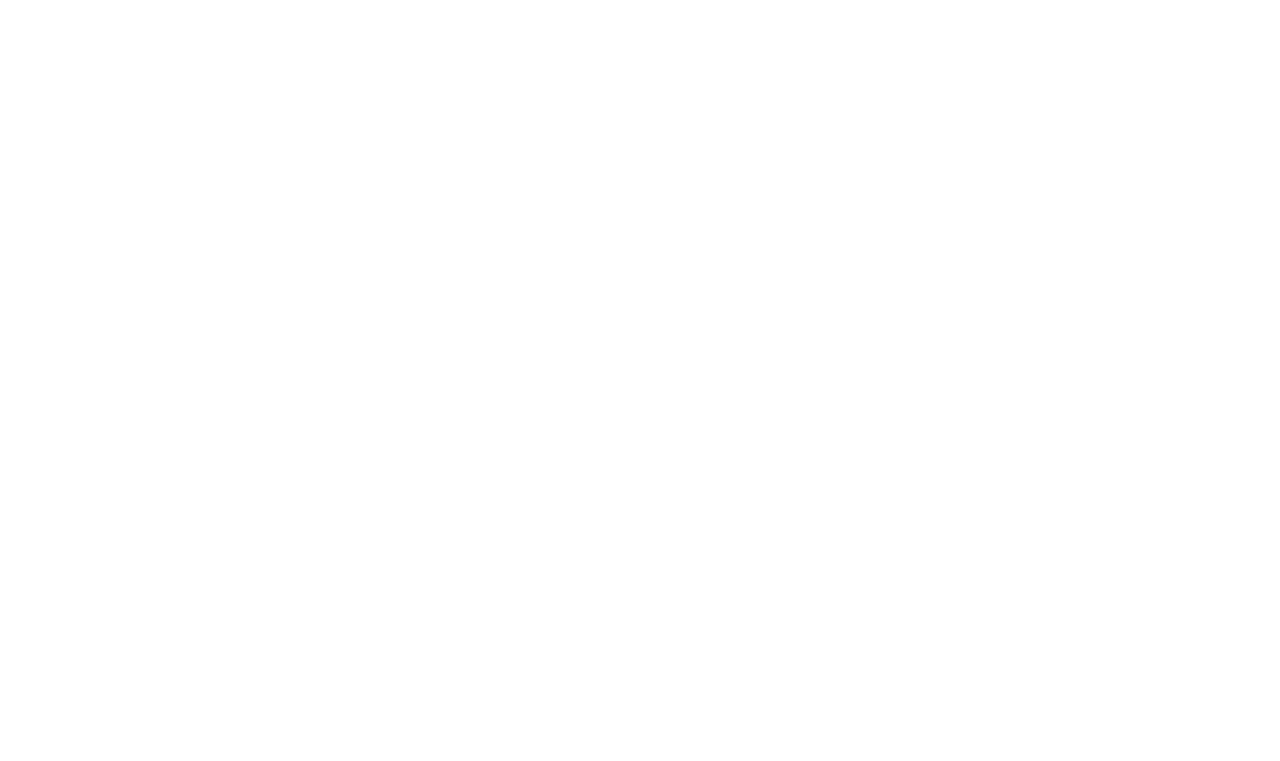
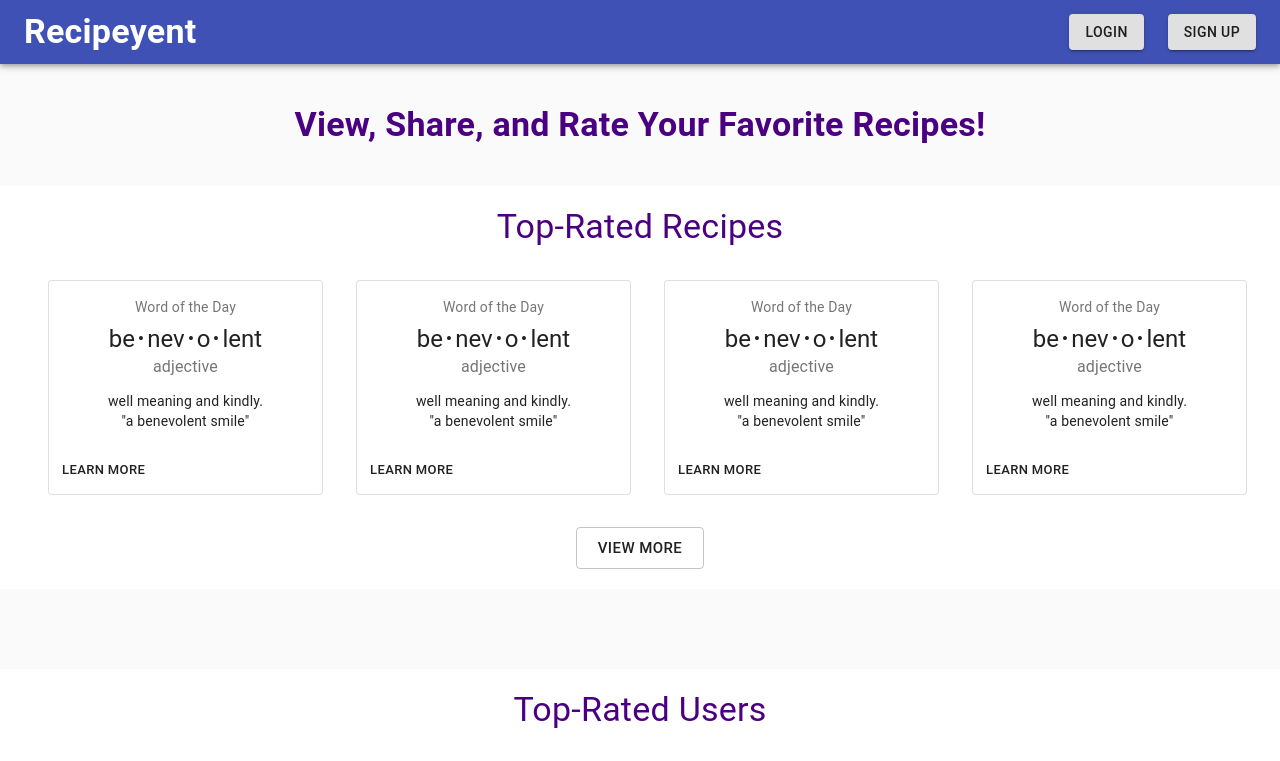
Before and after one commit to axk5209/recipeyent, a React (Create React App) app: page /home in a window 1280 px wide. Shown: the top 761 px of the page. Built offline with nearby package versions, Linux system fonts and the light colour scheme.

Commit message:
Landing Page Template

```diff
--- a/package.json
+++ b/package.json
@@ -14,6 +14,8 @@
     "react": "^16.12.0",
     "react-dom": "^16.12.0",
     "react-final-form": "^6.5.0",
+    "react-google-button": "^0.7.1",
+    "react-google-login": "^5.1.21",
     "react-redux": "^7.2.0",
     "react-router-dom": "^5.2.0",
     "react-scripts": "3.3.1",
--- /dev/null
+++ b/src/components/GuestHeader.js
@@ -0,0 +1,40 @@
+import React from 'react';
+import { makeStyles } from '@material-ui/core/styles';
+import AppBar from '@material-ui/core/AppBar';
+import Toolbar from '@material-ui/core/Toolbar';
+import Typography from '@material-ui/core/Typography';
+import Button from '@material-ui/core/Button';
+import IconButton from '@material-ui/core/IconButton';
+import CssBaseline from '@material-ui/core/CssBaseline';
+import MenuIcon from '@material-ui/icons/Menu';
+
+const useStyles = makeStyles((theme) => ({
+	root: {
+		flexGrow: 1,
+	},
+	menuButton: {
+		marginRight: theme.spacing(2),
+	},
+	title: {
+		flexGrow: 1,
+		fontWeight: "bold"
+	},
+}));
+
+export default function GuestHeader(props) {
+	const classes = useStyles();
+
+	return (
+		<div className={classes.root}>
+			<AppBar position="static">
+				<CssBaseline />
+				<Toolbar>
+					<Typography variant="h4" className={classes.title}>
+						Recipeyent
+          		</Typography>&nbsp;
+				{props.children}
+				</Toolbar>
+			</AppBar>
+		</div>
+	);
+}
--- /dev/null
+++ b/src/components/HomeHeaderButtons.js
@@ -0,0 +1,32 @@
+import React from "react"
+import { Button, makeStyles, MenuItem } from '@material-ui/core'
+import ButtonAppBarCollapse from "./HomeHeaderButtonsCollapsed"
+const useStyles = makeStyles(theme => ({
+	root: {
+		position: "absolute",
+		right: 0
+	},
+	buttonBar: {
+		[theme.breakpoints.down("xs")]: {
+			display: "none"
+		},
+		marginLeft: "24px",
+		marginRight: "0px"
+	}
+}));
+
+export default function HomeHeaderButtons() {
+	const classes = useStyles();
+	return (
+		<div>
+			<ButtonAppBarCollapse>
+				<MenuItem>Login</MenuItem>
+				<MenuItem>Sign Up</MenuItem>
+			</ButtonAppBarCollapse>
+			<div>
+				<Button color="inherit" href="/login" variant="contained" color="tertiary" className={classes.buttonBar}>Login</Button>
+				<Button color="inherit" href="/signup" variant="contained" color="tertiary" className={classes.buttonBar}>Sign up</Button>
+			</div>
+		</div>
+	)
+}
--- /dev/null
+++ b/src/components/HomeHeaderButtonsCollapsed.js
@@ -0,0 +1,62 @@
+import React from "react";
+import { withStyles } from "@material-ui/core/styles";
+import { Menu } from "@material-ui/core";
+import IconButton from "@material-ui/core/IconButton";
+import HomeIcon from "@material-ui/icons/Home";
+import MenuIcon from '@material-ui/icons/Menu';
+
+const styles = theme => ({
+  buttonCollapse: {
+    [theme.breakpoints.up("sm")]: {
+      display: "none"
+    },
+    margin: "10px",
+    boxShadow: "none"
+  }
+});
+
+class ButtonAppBarCollapse extends React.Component {
+  constructor(props) {
+    super(props);
+    this.state = {
+      anchorEl: null
+    };
+    this.handleMenu = this.handleMenu.bind(this);
+  }
+  handleMenu = event => {
+    this.setState({ anchorEl: event.currentTarget });
+  };
+  handleClose = () => {
+    this.setState({ anchorEl: null });
+  };
+  render() {
+    const { classes } = this.props;
+    const { anchorEl } = this.state;
+    const open = Boolean(anchorEl);
+
+    return (
+      <div className={classes.buttonCollapse}>
+        <IconButton onClick = {this.handleMenu} edge="start" className={classes.menuButton} color="inherit" aria-label="menu">
+      		<MenuIcon />
+    	</IconButton>
+        <Menu
+          id="menu-appbar"
+          anchorEl={anchorEl}
+          anchorOrigin={{
+            vertical: "top",
+            horizontal: "right"
+          }}
+          transformOrigin={{
+            vertical: "top",
+            horizontal: "right"
+          }}
+          open={open}
+          onClose={this.handleClose}
+        >
+          {this.props.children}
+        </Menu>
+      </div>
+    );
+  }
+}
+export default withStyles(styles)(ButtonAppBarCollapse);
--- /dev/null
+++ b/src/components/LandingPage.js
@@ -0,0 +1,103 @@
+import React from 'react'
+import LoggedInHeader from './LoggedInHeader'
+import GuestHeader from './GuestHeader'
+import { Typography, CssBaseline } from '@material-ui/core'
+import { Paper } from '@material-ui/core'
+import { Container } from '@material-ui/core'
+import { makeStyles } from '@material-ui/core/styles';
+import RecipeCard from './RecipeCard'
+import { Grid } from '@material-ui/core'
+import { Button } from '@material-ui/core'
+import { Box } from '@material-ui/core'
+import HomeHeaderButtons from './HomeHeaderButtons'
+
+const useStyles = makeStyles((theme) => ({
+	message: {
+		flexGrow: 1,
+		fontWeight: "bold",
+		color: "indigo"
+	},
+	subheading: {
+		flexGrow: 1,
+		color: "indigo",
+	},
+
+}));
+
+
+const MainDisplay = () => {
+	const classes = useStyles();
+	return (
+		<React.Fragment>
+			<CssBaseline />
+			<GuestHeader>
+				<HomeHeaderButtons />
+			</GuestHeader>
+			<br></br>
+			<br></br>
+			<Container align = "center">
+				<Typography variant = "h4" className = {classes.message}>View, Share, and Rate Your Favorite Recipes!</Typography>
+			</Container>
+			<br></br>
+			<br></br>
+			<Paper square elevation={0} align = "center">
+				<br></br>
+				<Typography variant = "h4" align = "center" className = {classes.subheading}>Top-Rated Recipes</Typography>
+				<Box mx = {6} my = {4}>
+					<Grid container align = "center" spacing = {6} justify = "center">
+						<Grid item xs = {12} md = {6} lg = {3}>
+							<RecipeCard />
+						</Grid>
+						<Grid item xs = {12} md = {6} lg = {3}>
+							<RecipeCard />
+						</Grid>
+						<Grid item xs = {12} md = {6} lg = {3}>
+							<RecipeCard />
+						</Grid>
+						<Grid item xs = {12} md = {6} lg = {3}>
+							<RecipeCard />
+						</Grid>
+					</Grid>
+				</Box>
+				<Button size = "large" align = "center" variant = "outlined" >View More</Button>
+				<br></br>
+				<br></br>
+			</Paper>
+			<br></br>
+			<br></br>
+			<br></br>
+			<br></br>
+			<Paper square elevation={0} align = "center">
+				<br></br>
+				<Typography variant = "h4" align = "center" className = {classes.subheading}>Top-Rated Users</Typography>
+				<Box mx = {8} my = {4}>
+					<Grid container align = "center" spacing = {6} justify = "center">
+						<Grid item xs = {12} md = {6} lg = {3}>
+							<RecipeCard />
+						</Grid>
+						<Grid item xs = {12} md = {6} lg = {3}>
+							<RecipeCard />
+						</Grid>
+						<Grid item xs = {12} md = {6} lg = {3}>
+							<RecipeCard />
+						</Grid>
+						<Grid item xs = {12} md = {6} lg = {3}>
+							<RecipeCard />
+						</Grid>
+					</Grid>
+				</Box>
+				<Button size = "large" align = "center" variant = "outlined">View More</Button>
+				<br></br>
+				<br></br>
+			</Paper>
+			<br></br>
+			<br></br>
+			<br></br>
+			<br></br>
+			<br></br>
+			<br></br>
+		</React.Fragment>
+	)
+}
+
+export default MainDisplay
--- a/src/components/Login.js
+++ b/src/components/Login.js
@@ -13,11 +13,11 @@
 import Container from '@material-ui/core/Container';
 import Alert from '@material-ui/lab/alert';
 import {
-	Typography
+	Typography, CssBaseline
 } from '@material-ui/core'
-
-
-
+import { GoogleLogin } from 'react-google-login';
+import GoogleButton from 'react-google-button'
+import GuestHeader from "./GuestHeader"
 const useStyles = makeStyles(theme => ({
 	paper: {
 		marginTop: theme.spacing(8),
@@ -46,6 +46,10 @@
 	const [password, setPassword] = useState("")
 	const [errorMessage, setErrorMessage] = useState(null)
 
+	const responseGoogle = (response) => {
+		console.log(response);
+	}
+
 	function onChange(event) {
 		if (event.target.name === "username") {
 			setUsername(event.target.value)
@@ -70,7 +74,20 @@
 		setUsername('')
 		setPassword('')
 	}
+
+	const googleButtonStyle = {
+		width: "inherit",
+		display: "inherit",
+		alignItems: "inherit",
+		justifyContent: "inherit"
+	}
 	return (
+		<React.Fragment>
+		<CssBaseline></CssBaseline>
+
+		<GuestHeader>
+			<Button color="inherit" href="/home" variant="contained" color = "tertiary" className={classes.menuButton}>Home</Button>
+		</GuestHeader>
 		<Container component="main" maxWidth="xs">
 			<div className={classes.paper}>
 				<Avatar className={classes.avatar}>
@@ -118,7 +135,14 @@
 						onClick={onSubmit}
 					>
 						Login
-          </Button>
+          			</Button>
+					{/*<GoogleLogin style = {googleButtonStyle}
+						clientId="658977310896-knrl3gka66fldh83dao2rhgbblmd4un9.apps.googleusercontent.com"
+						onSuccess={responseGoogle}
+						isSignedIn={true}
+					/>
+					<br></br>
+					<br></br>*/}
 					<Grid container>
 						<Grid item>
 							<Link href="/signup" variant="body2">
@@ -129,6 +153,7 @@
 				</form>
 			</div>
 		</Container>
+		</React.Fragment>
 
 	)
 }
--- a/src/components/NotLoggedIn.js
+++ b/src/components/NotLoggedIn.js
@@ -1,7 +1,7 @@
 import React, { useEffect } from 'react'
 import Login from './Login'
 import SignUp from './SignUp'
-
+import LandingPage from './LandingPage'
 //import blogService from './services/blogs'
 
 import {
@@ -13,12 +13,15 @@
 
 	return (
 		<Switch>
-			<Redirect exact from="/" to="/login" />
+			<Redirect exact from="/" to="/home" />
 			<Route path="/login">
 				<Login />
 			</Route>
 			<Route path="/signup">
 				<SignUp />
+			</Route>
+			<Route path="/home">
+				<LandingPage />
 			</Route>
 			{/*<Route path="/blogs">
 				<Bloglist />
--- /dev/null
+++ b/src/components/RecipeCard.js
@@ -0,0 +1,53 @@
+import React from 'react';
+import { makeStyles } from '@material-ui/core/styles';
+import Card from '@material-ui/core/Card';
+import CardActions from '@material-ui/core/CardActions';
+import CardContent from '@material-ui/core/CardContent';
+import Button from '@material-ui/core/Button';
+import Typography from '@material-ui/core/Typography';
+
+const useStyles = makeStyles({
+  root: {
+    minWidth: 275,
+  },
+  bullet: {
+    display: 'inline-block',
+    margin: '0 2px',
+    transform: 'scale(0.8)',
+  },
+  title: {
+    fontSize: 14,
+  },
+  pos: {
+    marginBottom: 12,
+  },
+});
+
+export default function RecipeCard() {
+  const classes = useStyles();
+  const bull = <span className={classes.bullet}>•</span>;
+
+  return (
+    <Card className={classes.root} variant="outlined">
+      <CardContent>
+        <Typography className={classes.title} color="textSecondary" gutterBottom>
+          Word of the Day
+        </Typography>
+        <Typography variant="h5" component="h2">
+          be{bull}nev{bull}o{bull}lent
+        </Typography>
+        <Typography className={classes.pos} color="textSecondary">
+          adjective
+        </Typography>
+        <Typography variant="body2" component="p">
+          well meaning and kindly.
+          <br />
+          {'"a benevolent smile"'}
+        </Typography>
+      </CardContent>
+      <CardActions>
+        <Button size="small">Learn More</Button>
+      </CardActions>
+    </Card>
+  );
+}
--- a/src/components/SignUp.js
+++ b/src/components/SignUp.js
@@ -15,6 +15,8 @@
 import {
 	useHistory
 } from 'react-router-dom'
+import GuestHeader from "./GuestHeader"
+
 const useStyles = makeStyles((theme) => ({
 	paper: {
 		marginTop: theme.spacing(8),
@@ -82,12 +84,10 @@
 	//Redirects to login page if successful, otherwise displays error
 	async function onSubmit(event) {
 		event.preventDefault()
-		if (!(username && firstName && lastName && email && password))
-		{
+		if (!(username && firstName && lastName && email && password)) {
 			setErrorMessage('Please fill all the required fields.')
 		}
-		else
-		{
+		else {
 			try {
 				const userInfo = await usersService.create({ username, firstName, lastName, email, password })
 				history.push("/login")
@@ -99,8 +99,13 @@
 	}
 
 	return (
+		<React.Fragment>
+			<CssBaseline />
+			<GuestHeader>
+				<Button color="inherit" href="/home" variant="contained" color = "tertiary" className={classes.menuButton}>Home</Button>
+			</GuestHeader>
 			<Container component="main" maxWidth="xs">
-			<CssBaseline />
+
 				<div className={classes.paper}>
 					<Avatar className={classes.avatar}>
 						<LockOutlinedIcon />
@@ -198,5 +203,6 @@
 					</form>
 				</div>
 			</Container>
+		</React.Fragment>
 	);
 }
```
Also changed, not shown: 1 other file (tests, documents, lock files or other folders). Lines whose indentation alone changed are shown as unchanged.
